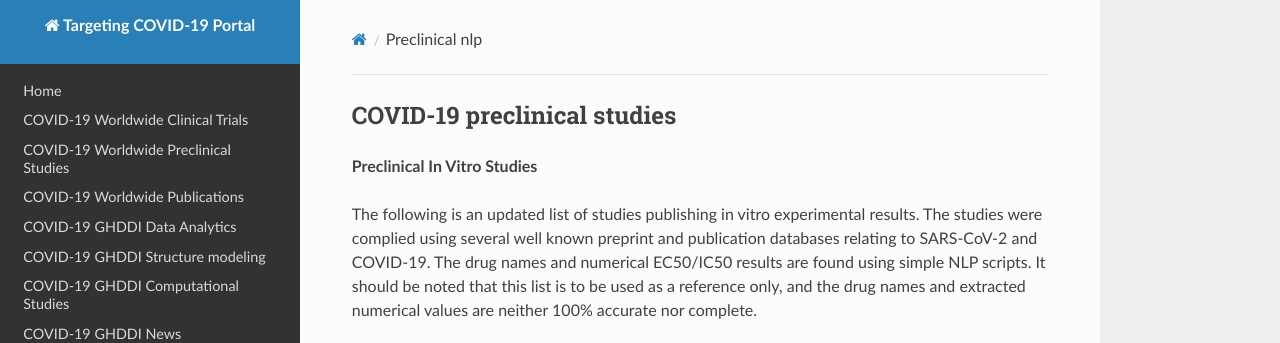
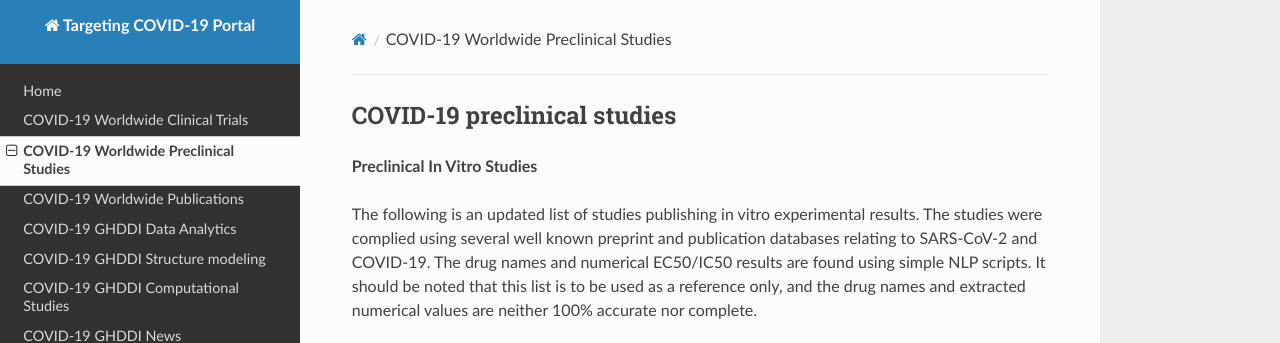
Before and after one commit to GHDDI-AILab/Targeting2019-nCoV, an MkDocs documentation site: the page built from docs/preclinical_nlp.md, in a window 1280 px wide and 900 px high, cut to the strip 0-343 px from the top of the window. Built offline with MkDocs 1.6.1, drawn with Linux system fonts in a browser that asks for light colours; nearby versions of some CDN libraries; some of the changed lines change nothing that is shown; some of the changed text lies outside the part shown.

Commit message:
preclinical test

```diff
--- a/mkdocs.yml
+++ b/mkdocs.yml
@@ -11,7 +11,7 @@ extra_javascript:
 nav:
     - Home: index.md
     - COVID-19 Worldwide Clinical Trials: clinical.md
-    - COVID-19 Worldwide Preclinical Studies: preclinical.md
+    - COVID-19 Worldwide Preclinical Studies: preclinical_nlp.md
     - COVID-19 Worldwide Publications: research_progress.md
     - COVID-19 GHDDI Data Analytics: Data_analytics.md
     - COVID-19 GHDDI Structure modeling: nCov_Structures.md
```
